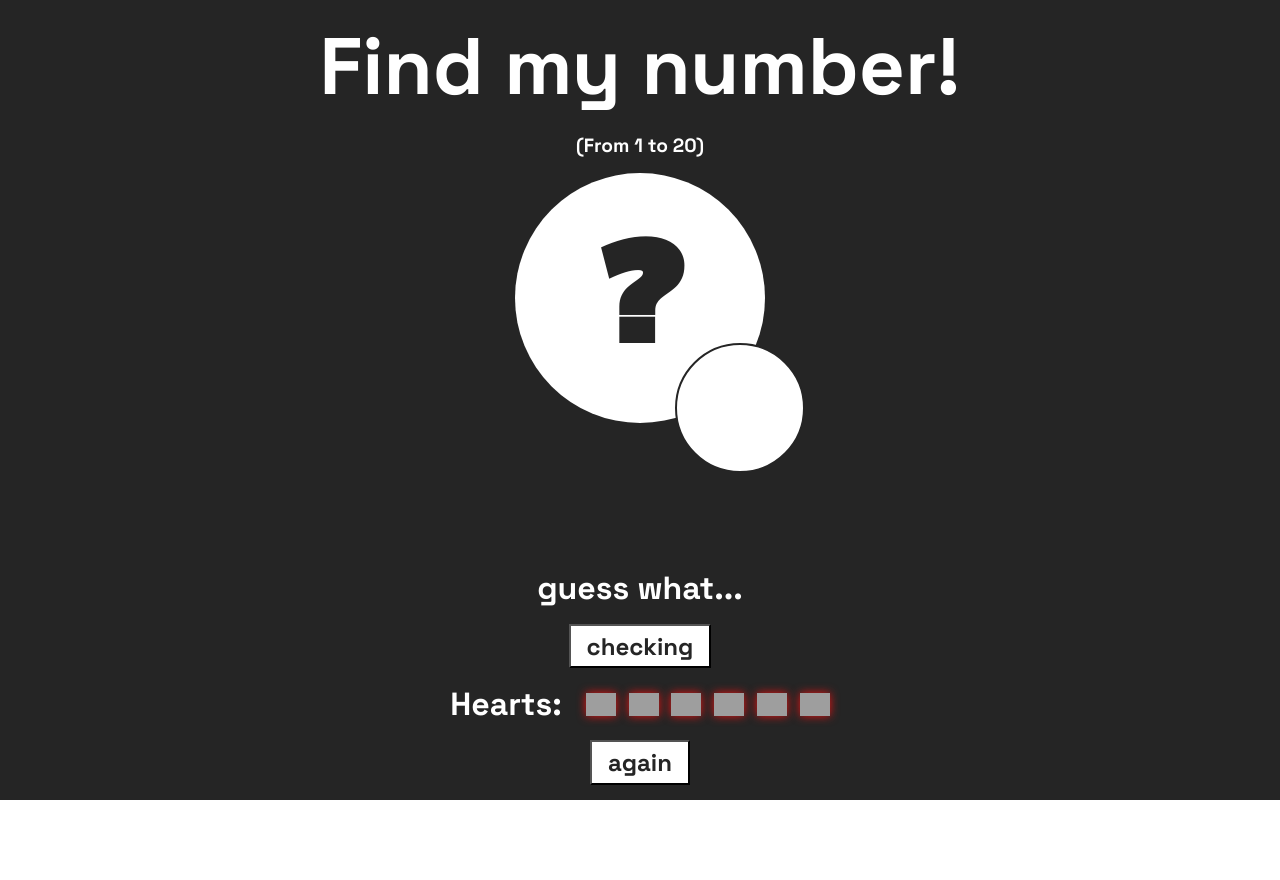
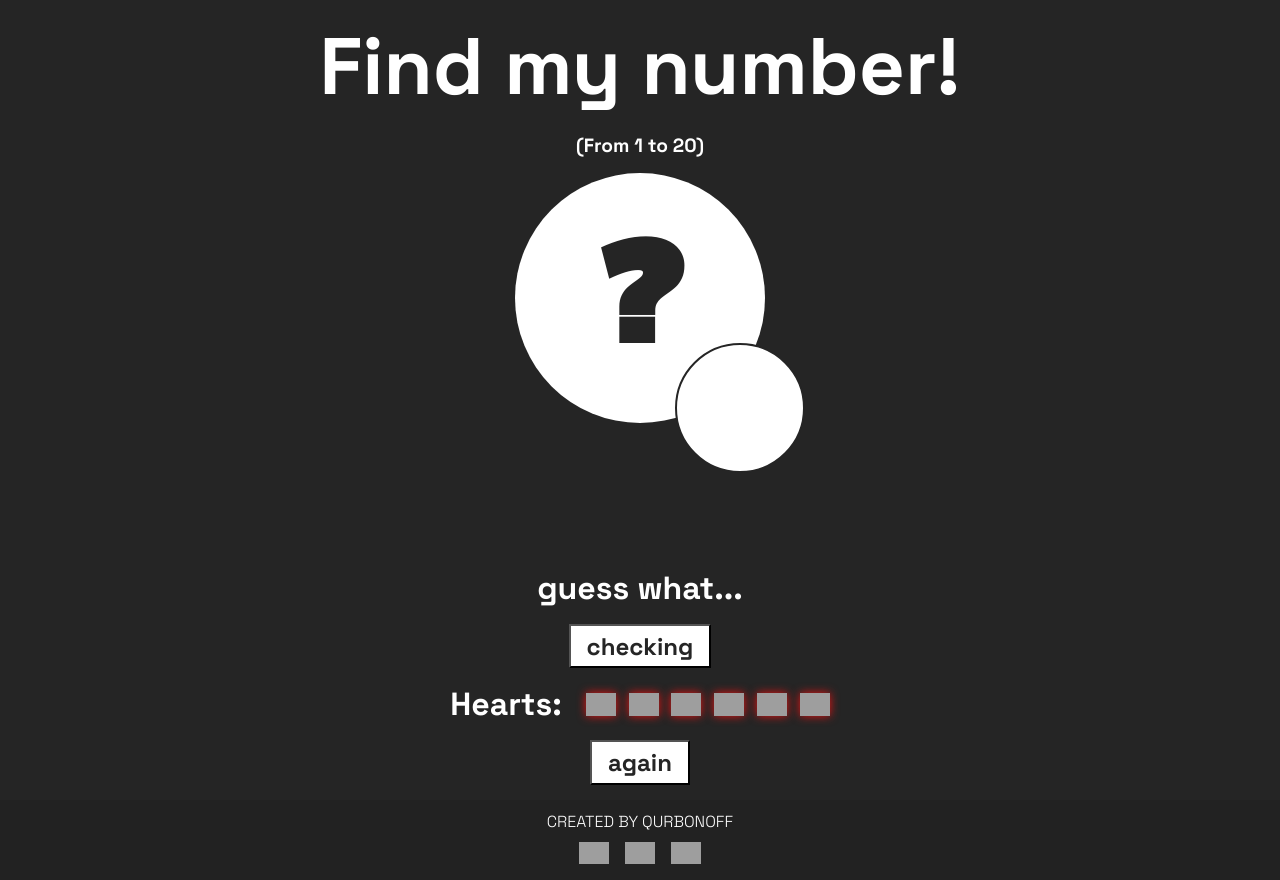
Before and after one commit to Qurbonoff11/number-guessing-game, a plain HTML site: page index.html in a window 1280 px wide. Before the commit the page ends 800 px from the top, so only its background shows below. Drawn offline with Linux system fonts and the light colour scheme; grey boxes are pictures that could not be loaded.

Commit message:
up grade style

```diff
--- a/index.html
+++ b/index.html
@@ -53,6 +53,23 @@
     </div>
   </section>
 
+  <footer class="footer">
+    <div class="footer-box">
+      <p>created by Qurbonoff</p>
+      <div class="social">
+        <a href="https://github.com/qurbonoff11">
+          <img alt="Static Badge" src="https://img.shields.io/badge/GitHub-white?style=flat&logo=github&logoColor=black">
+        </a>
+        <a href="https://t.me/qurbonoff_11">
+          <img alt="Static Badge" src="https://img.shields.io/badge/Telegram-%23fff?style=flat&logo=telegram&logoColor=skyblue">
+        </a>
+        <a href="https://instagram.com/qurbonoff.11">
+          <img alt="Static Badge" src="https://img.shields.io/badge/Instagram-%23fff?style=flat&logo=instagram&logoColor=%23ee2a7b%20">
+        </a>
+      </div>
+    </div>
+  </footer>
+
   <script src="./js/script.js"></script>
 </body>
 
--- a/style/style.css
+++ b/style/style.css
@@ -171,3 +171,42 @@ input[type="number"]::-webkit-inner-spin-button {
 .again:active{
   transform: scale(0.9);
 }
+
+.footer{
+  width: 100%;
+  height: 5rem;
+  background-color: #222;
+  display: flex;
+  justify-content: center;
+  align-items: center;
+}
+.footer .footer-box{
+  display: flex;
+  justify-content: center;
+  align-items: center;
+  flex-direction: column;
+  gap: 0.6rem;
+  user-select: none;
+}
+.footer .footer-box p{
+  text-transform: uppercase;
+  font-size: 1rem;
+  font-weight: 300;
+}
+.footer .footer-box .social {
+  display: flex;
+  justify-content: center;
+  align-items: center;
+  flex-direction: row;
+  gap: 1rem;
+}
+.footer .footer-box .social a{
+  text-decoration: none;
+  transition: all .4s ease-in-out;
+}
+.footer .footer-box .social a:hover{
+  transform: scale(1.15);
+}
+.footer .footer-box .social a img{
+  height: 1.4rem;
+}
```
